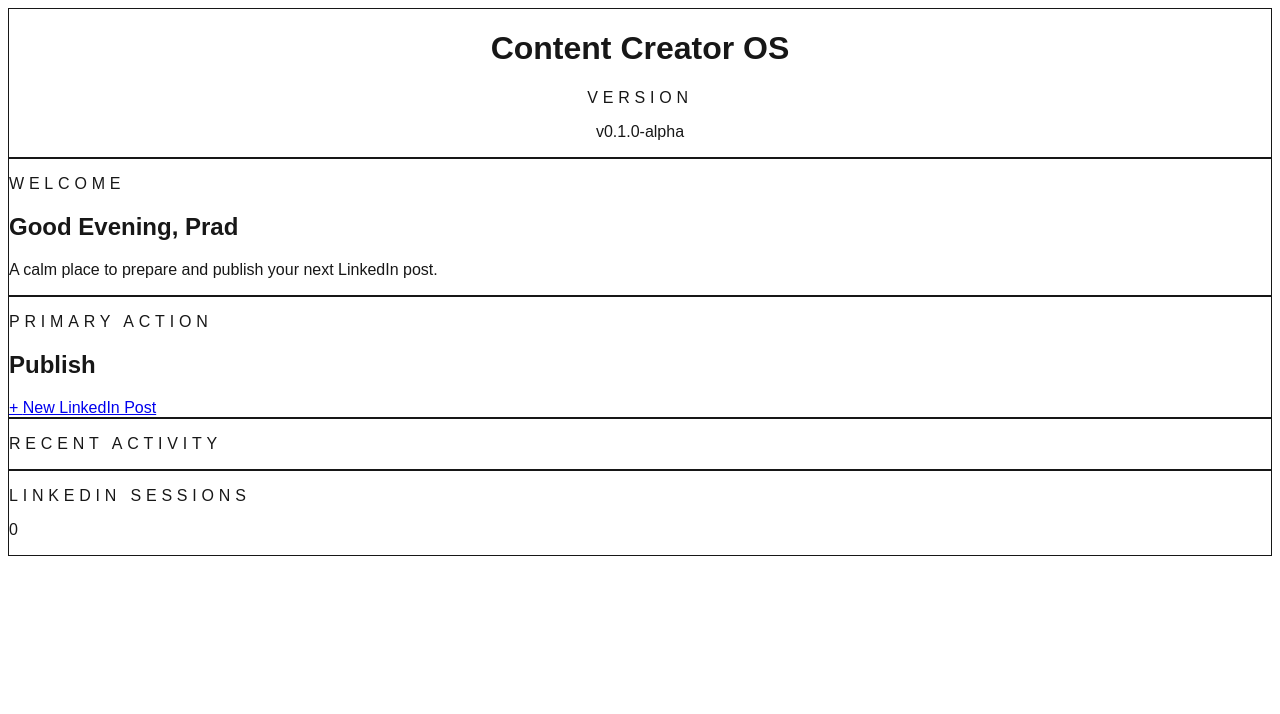
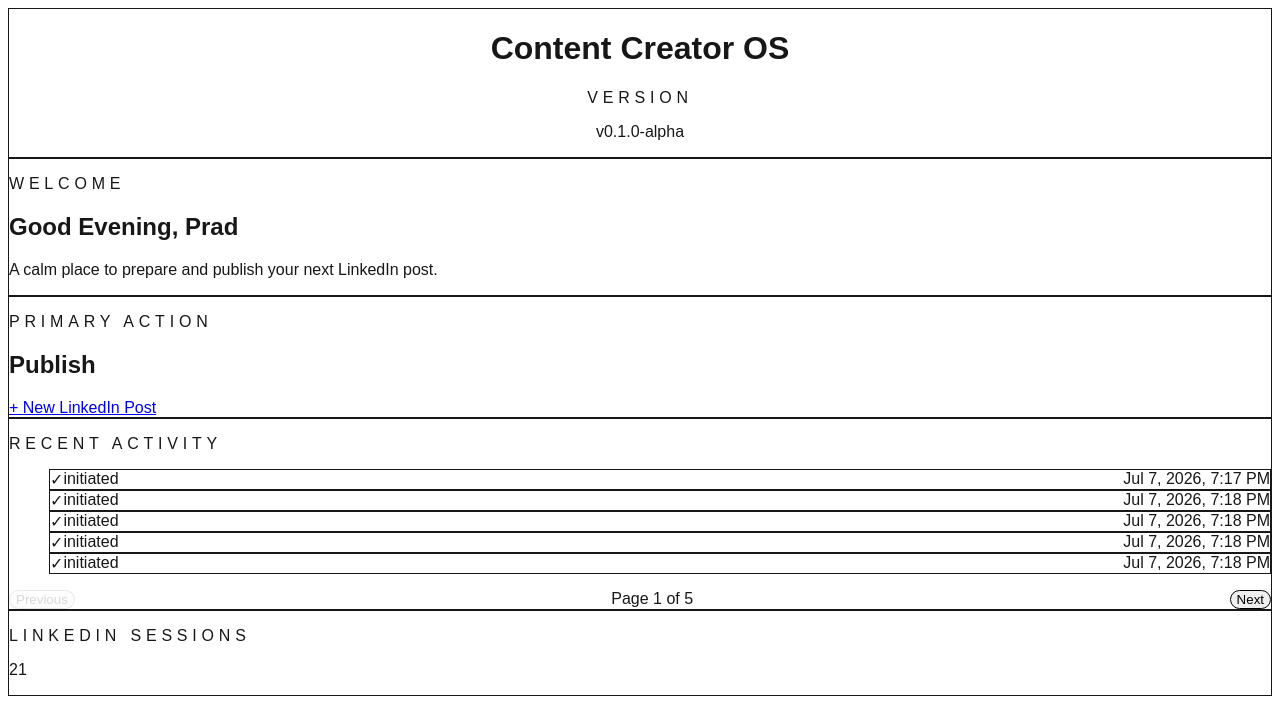
Before and after one commit to Creator-Labs-AI/content-creator-os, a Next.js app: page / in a window 1280 px wide. Shown: the top 714 px of the page. Built offline with nearby package versions, Linux system fonts and the light colour scheme.

Commit message:
fixing the e2e playwright test

```diff
--- a/playwright.config.ts
+++ b/playwright.config.ts
@@ -76,7 +76,7 @@ export default defineConfig({
 		url: 'http://127.0.0.1:3000',
 		reuseExistingServer: !process.env.CI,
 		env: {
-			NEXT_PUBLIC_PUBLISH_STATUS_TIMEOUT_MS: '2000',
+			NEXT_PUBLIC_PUBLISH_STATUS_TIMEOUT_MS: '6000',
 		},
 	},
 });
--- a/src/data/publish-history.json
+++ b/src/data/publish-history.json
@@ -1,3 +1,193 @@
 {
-  "history": []
+  "history": [
+    {
+      "id": "4632fbc9-6393-4172-a38e-b86a72b991de",
+      "platform": "linkedin",
+      "status": "initiated",
+      "date": "2026-07-07T19:17:56.869Z",
+      "initiatedAt": "2026-07-07T19:17:56.869Z",
+      "preview": "Hello from Content Creator OS",
+      "characterCount": 29
+    },
+    {
+      "id": "19bb77a0-c56d-4d95-874c-22695067b958",
+      "platform": "linkedin",
+      "status": "initiated",
+      "date": "2026-07-07T19:18:02.554Z",
+      "initiatedAt": "2026-07-07T19:18:02.554Z",
+      "preview": "Hello from Content Creator OS",
+      "characterCount": 29
+    },
+    {
+      "id": "29969d64-6adc-4d21-8df3-a41e269dd01a",
+      "platform": "linkedin",
+      "status": "initiated",
+      "date": "2026-07-07T19:18:09.999Z",
+      "initiatedAt": "2026-07-07T19:18:09.999Z",
+      "preview": "Hello from Content Creator OS",
+      "characterCount": 29
+    },
+    {
+      "id": "50a56d18-5f78-4913-90f9-3099b3865ed9",
+      "platform": "linkedin",
+      "status": "initiated",
+      "date": "2026-07-07T19:18:12.715Z",
+      "initiatedAt": "2026-07-07T19:18:12.715Z",
+      "preview": "Hello from Content Creator OS",
+      "characterCount": 29
+    },
+    {
+      "id": "fab4b799-c788-4ecc-9ca9-1fe86037a477",
+      "platform": "linkedin",
+      "status": "initiated",
+      "date": "2026-07-07T19:18:16.285Z",
+      "initiatedAt": "2026-07-07T19:18:16.285Z",
+      "preview": "Hello from Content Creator OS",
+      "characterCount": 29
+    },
+    {
+      "id": "f49ee3f8-1130-4cf6-a213-ec2ee0796fc4",
+      "platform": "linkedin",
+      "status": "initiated",
+      "date": "2026-07-07T19:18:23.341Z",
+      "initiatedAt": "2026-07-07T19:18:23.341Z",
+      "preview": "Hello from Content Creator OS",
+      "characterCount": 29
+    },
+    {
+      "id": "a30cb5aa-321c-4a2f-82c5-3450231fd42f",
+      "platform": "linkedin",
+      "status": "initiated",
+      "date": "2026-07-07T19:18:30.866Z",
+      "initiatedAt": "2026-07-07T19:18:30.866Z",
+      "preview": "Hello from Content Creator OS",
+      "characterCount": 29
+    },
+    {
+      "id": "35397522-bde0-47f3-8391-eab986681eb2",
+      "platform": "linkedin",
+      "status": "initiated",
+      "date": "2026-07-07T19:23:50.005Z",
+      "initiatedAt": "2026-07-07T19:23:50.005Z",
+      "preview": "Hello from Content Creator OS",
+      "characterCount": 29
+    },
+    {
+      "id": "3b6706c2-922c-4ca9-9b52-52f7fc58a387",
+      "platform": "linkedin",
+      "status": "initiated",
+      "date": "2026-07-07T19:23:59.914Z",
+      "initiatedAt": "2026-07-07T19:23:59.914Z",
+      "preview": "Hello from Content Creator OS",
+      "characterCount": 29
+    },
+    {
+      "id": "3ffc2bc2-dc0f-482e-b17e-03bb45caf5f8",
+      "platform": "linkedin",
+      "status": "initiated",
+      "date": "2026-07-07T19:24:05.147Z",
+      "initiatedAt": "2026-07-07T19:24:05.147Z",
+      "preview": "Hello from Content Creator OS",
+      "characterCount": 29
+    },
+    {
+      "id": "76815923-d4c6-4704-8f46-79e68baa6bb7",
+      "platform": "linkedin",
+      "status": "initiated",
+      "date": "2026-07-07T19:24:08.008Z",
+      "initiatedAt": "2026-07-07T19:24:08.008Z",
+      "preview": "Hello from Content Creator OS",
+      "characterCount": 29
+    },
+    {
+      "id": "16ca232b-97ba-4b1c-b07e-1086a78af64f",
+      "platform": "linkedin",
+      "status": "initiated",
+      "date": "2026-07-07T19:24:12.463Z",
+      "initiatedAt": "2026-07-07T19:24:12.463Z",
+      "preview": "Hello from Content Creator OS",
+      "characterCount": 29
+    },
+    {
+      "id": "1f8d7b2b-ba63-4184-afd3-8a3e60387fca",
+      "platform": "linkedin",
+      "status": "initiated",
+      "date": "2026-07-07T19:24:19.675Z",
+      "initiatedAt": "2026-07-07T19:24:19.675Z",
+      "preview": "Hello from Content Creator OS",
+      "characterCount": 29
+    },
+    {
+      "id": "ab2c7e7c-2173-413c-abea-a349dd2c3697",
+      "platform": "linkedin",
+      "status": "initiated",
+      "date": "2026-07-07T19:24:24.406Z",
+      "initiatedAt": "2026-07-07T19:24:24.406Z",
+      "preview": "Hello from Content Creator OS",
+      "characterCount": 29
+    },
+    {
+      "id": "1e13f421-f454-44d7-875f-094f4ee8f461",
+      "platform": "linkedin",
+      "status": "initiated",
+      "date": "2026-07-07T19:24:54.031Z",
+      "initiatedAt": "2026-07-07T19:24:54.031Z",
+      "preview": "Hello from Content Creator OS",
+      "characterCount": 29
+    },
+    {
+      "id": "979d6491-0263-47ca-9a87-bdb86a4f8884",
+      "platform": "linkedin",
+      "status": "initiated",
+      "date": "2026-07-07T19:25:03.565Z",
+      "initiatedAt": "2026-07-07T19:25:03.565Z",
+      "preview": "Hello from Content Creator OS",
+      "characterCount": 29
+    },
+    {
+      "id": "b105ec9a-a35a-4bac-98c4-8b5a6c984edb",
+      "platform": "linkedin",
+      "status": "initiated",
+      "date": "2026-07-07T19:25:10.849Z",
+      "initiatedAt": "2026-07-07T19:25:10.849Z",
+      "preview": "Hello from Content Creator OS",
+      "characterCount": 29
+    },
+    {
+      "id": "c4aed19e-287b-49f6-aef1-57020de68ef3",
+      "platform": "linkedin",
+      "status": "initiated",
+      "date": "2026-07-07T19:25:13.087Z",
+      "initiatedAt": "2026-07-07T19:25:13.087Z",
+      "preview": "Hello from Content Creator OS",
+      "characterCount": 29
+    },
+    {
+      "id": "553d766b-89e5-4efc-81ba-e068c8c4a2a4",
+      "platform": "linkedin",
+      "status": "initiated",
+      "date": "2026-07-07T19:25:19.308Z",
+      "initiatedAt": "2026-07-07T19:25:19.308Z",
+      "preview": "Hello from Content Creator OS",
+      "characterCount": 29
+    },
+    {
+      "id": "4e01d277-5838-49be-80d7-6d858502e480",
+      "platform": "linkedin",
+      "status": "initiated",
+      "date": "2026-07-07T19:25:22.993Z",
+      "initiatedAt": "2026-07-07T19:25:22.993Z",
+      "preview": "Hello from Content Creator OS",
+      "characterCount": 29
+    },
+    {
+      "id": "1beda1ab-2485-4d6d-b513-8adb6ad6edd6",
+      "platform": "linkedin",
+      "status": "initiated",
+      "date": "2026-07-07T19:25:28.718Z",
+      "initiatedAt": "2026-07-07T19:25:28.718Z",
+      "preview": "Hello from Content Creator OS",
+      "characterCount": 29
+    }
+  ]
 }
```
